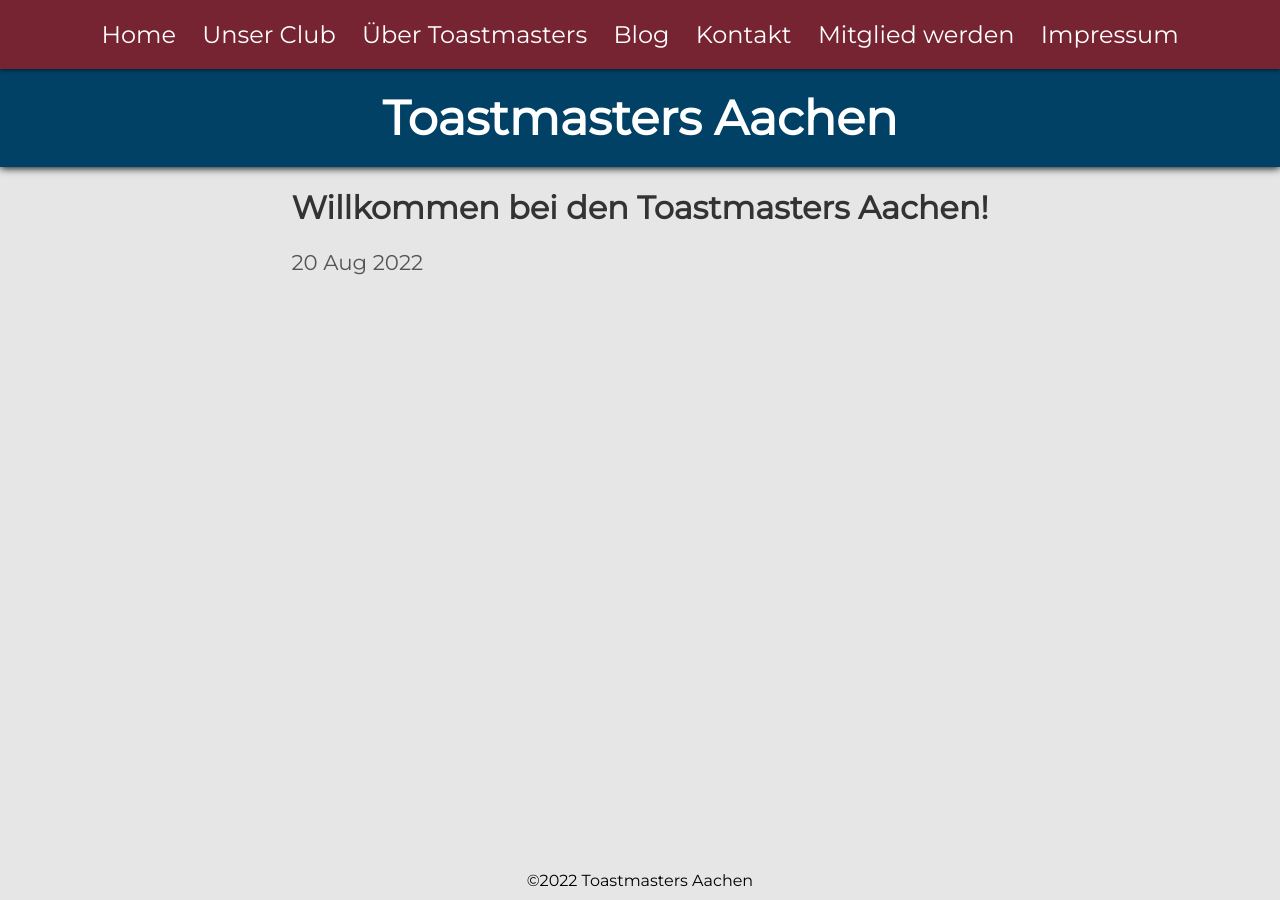
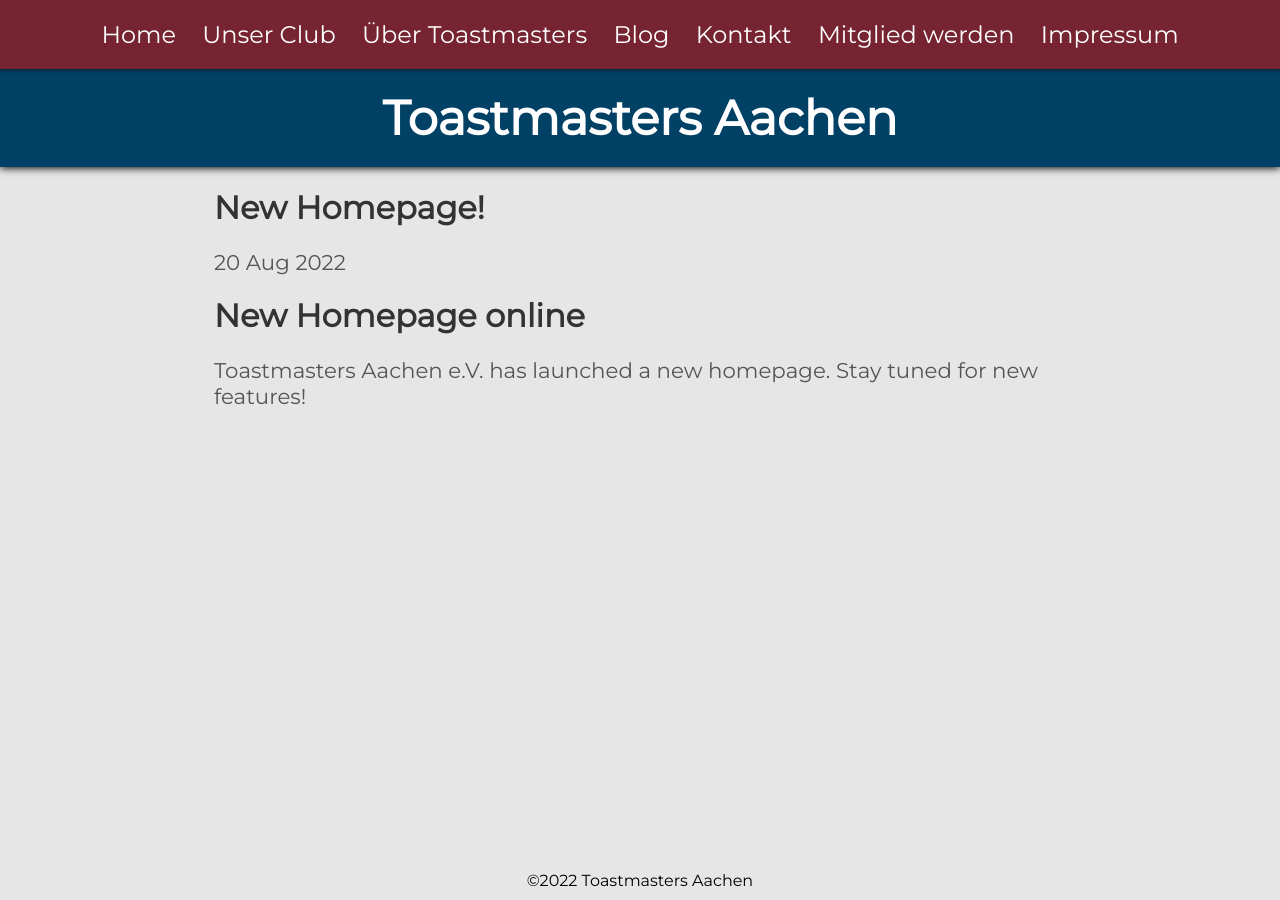
Before and after one commit to toastmasters-aachen/toastmasters-aachen.github.io, a Jekyll site: the page built from _posts/2022-07-17-willkommen-bei-den-toastmasters-aachen.md, in a window 1280 px wide. Built offline with Jekyll 4.4.1, drawn with Linux system fonts in a browser that asks for light colours.

Commit message:
Update 2022-07-17-willkommen-bei-den-toastmasters-aachen.md

```diff
--- a/_posts/2022-07-17-willkommen-bei-den-toastmasters-aachen.md
+++ b/_posts/2022-07-17-willkommen-bei-den-toastmasters-aachen.md
@@ -1,8 +1,12 @@
 ---
 layout: post
 date: 2022-08-20
-title: "Willkommen bei den Toastmasters Aachen!"
-category:
+title: "New Homepage!"
+category: news
 published: true
-excerpt: "Dies ist der erste Post dieses Blogs."
+excerpt: "Toastmasters Aachen e.V. has launched a new homepage."
 ---
+
+# New Homepage online
+
+Toastmasters Aachen e.V. has launched a new homepage. Stay tuned for new features!
```
